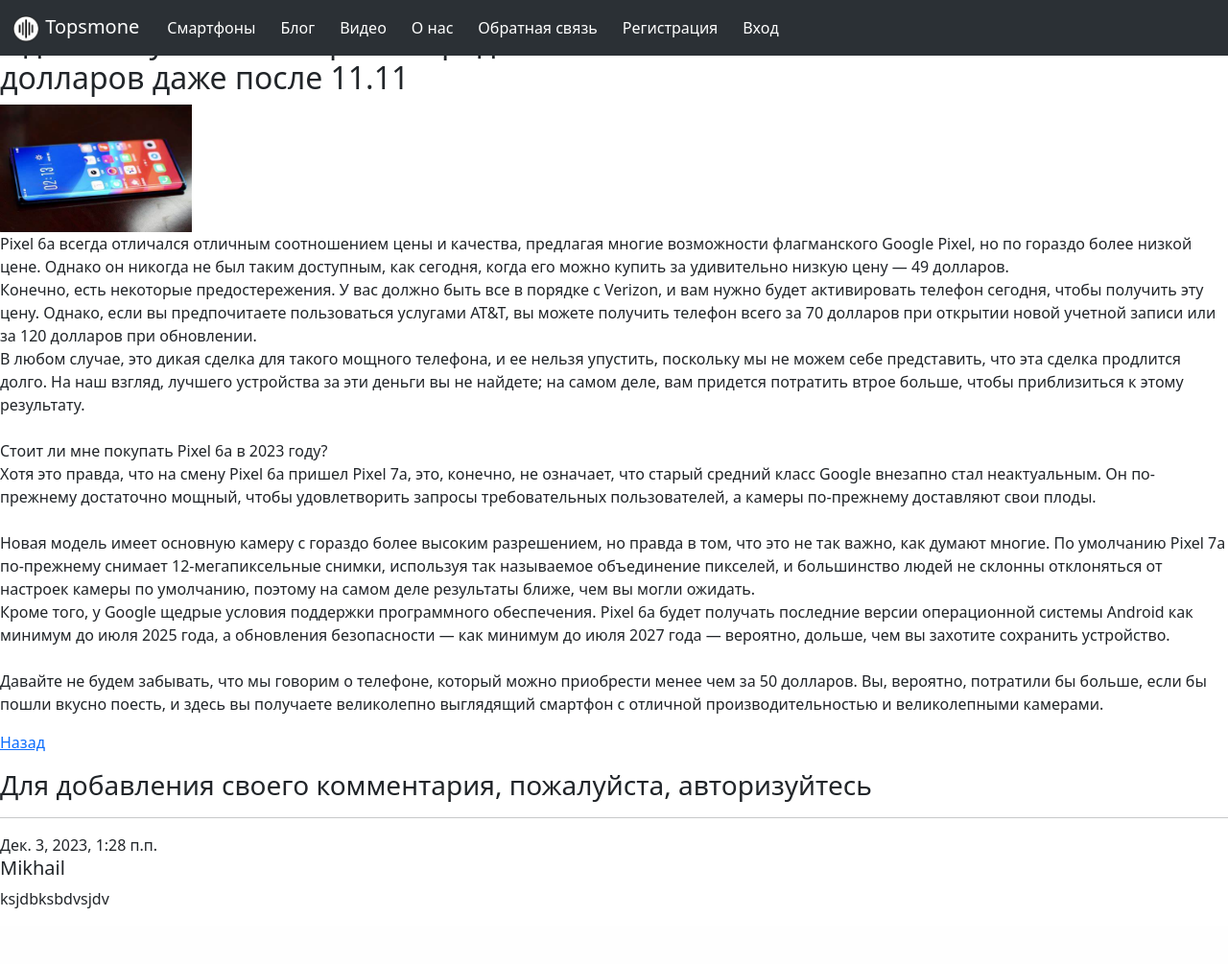
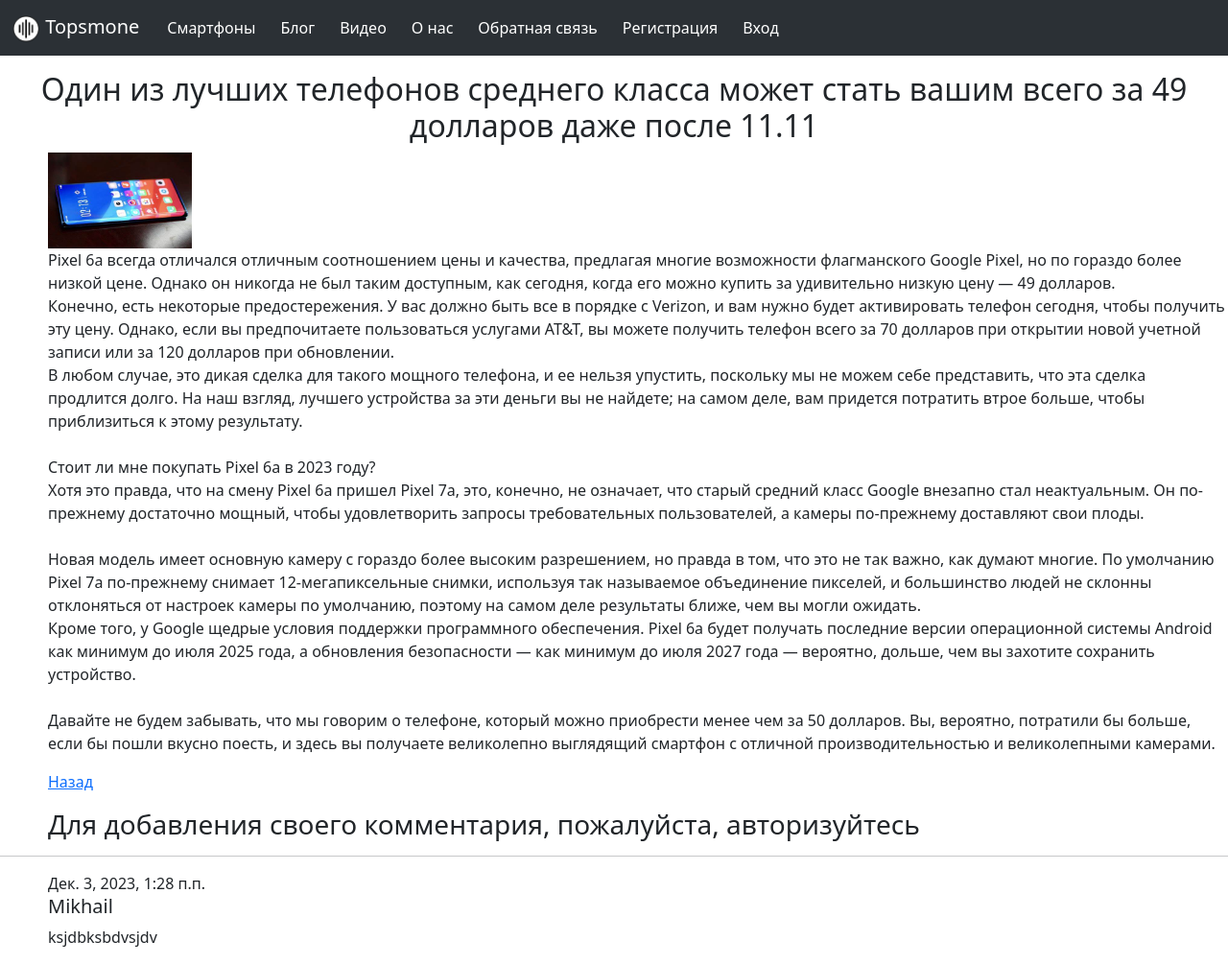
Before and after one commit to Shensitt/Topsmone, a Django app: page /blogpost/1 in a window 1280 px wide. Shown: the whole page at 96% size. Before the commit the page ends 947 px from the top, so only its background shows below. Run offline with Django 3.2, Linux system fonts and the light colour scheme; data comes from the database, SQL or seed files in the repository; both versions use the stored data as it was after the commit; some libraries are stand-ins or nearby versions.

Commit message:
изменения стилей

```diff
--- a/App/templates/App/blogpost.html
+++ b/App/templates/App/blogpost.html
@@ -2,23 +2,23 @@
 {% load static %}
 {% block navbarOnAbout %}
 
-<h2>{{post_1.title}}</h2>
+<h2 style="padding-top:50px; text-align:center">{{post_1.title}}</h2>
 
 {% if post_1.image and post_1.image.url != 'media/temp.lpg' %}
-<img src="{% static 'Images/Links/link2.jpg' %}" alt="Кртинка статьи блога" width="200" />
+<img style="padding-left:50px" src="{% static 'Images/Links/link2.jpg' %}" alt="Кртинка статьи блога" width="200" />
 {% endif %}
 
-<p>{{post_1.content|linebreaksbr}}</p>
+<p style="padding-left:50px">{{post_1.content|linebreaksbr}}</p>
 <p>
-    <a href="{% url 'blog' %}">
+    <a style="padding-left:50px" href="{% url 'blog' %}">
         Назад
     </a>
 </p>
 {% if user.is_authenticated %}
 
-<h3>Добавить комментарий</h3>
+<h3 style ="padding-left:50px">Добавить комментарий</h3>
 
-<form method="POST">
+<form style="padding-left:50px" method="POST">
     {% csrf_token %} {# защита от атак CSRF#}
 
     <div>
@@ -33,7 +33,7 @@
 
 {% else %}
 
-<h3> Для добавления своего комментария, пожалуйста, авторизуйтесь </h3>
+<h3 style="padding-left:50px"> Для добавления своего комментария, пожалуйста, авторизуйтесь </h3>
 
 {% endif %}
 
@@ -41,11 +41,11 @@
 
 <hr />
 
-<h7> {{comment.date}} </h7>
+<h7 style="padding-left:50px"> {{comment.date}} </h7>
 
-<h5> {{comment.author}} </h5>
+<h5 style="padding-left:50px"> {{comment.author}} </h5>
 
-<p> {{comment.text|linebreaksbr}} </p>
+<p style="padding-left:50px"> {{comment.text|linebreaksbr}} </p>
 
 {% endfor %}
 {% endblock navbarOnAbout %}
--- a/App/views.py
+++ b/App/views.py
@@ -129,7 +129,7 @@ def newpost(request):
     if request.method=="POST":
         blogform=BlogForm(request.POST, request.FILES)
         if blogform.is_valid():
-            blog_f=blogform_save(commit=False)
+            blog_f=blogform.save(commit=False)
             blog_f.posted=datetime.now()
             blog_f.autor = request.user
             blog_f.save()
--- a/Topsmone/urls.py
+++ b/Topsmone/urls.py
@@ -42,12 +42,11 @@ urlpatterns = [
     path('phones',phones_page),
     path('contacts', anketa),
     path('registration', registration, name='registration'),
-    # path('login/registration', registration, name='registration'),
     path('blog', views.blog, name='blog'),
     path('newpost', views.newpost, name='newpost'),
     path('videopost', views.videopost, name='videopost'),
     path('blogpost/<int:parametr>',views.blogpost, name='blogpost'),
-    path('login',
+    path('login/',
          LoginView.as_view
          (
              template_name='login.html',
@@ -59,7 +58,7 @@ urlpatterns = [
              }
          ),
          name='login'),
-    path('logout', LogoutView.as_view(next_page='/'), name='logout')
+    path('logout/', LogoutView.as_view(next_page='/'), name='logout')
 ]
 
 urlpatterns+=static(settings.MEDIA_URL, document_root=settings.MEDIA_ROOT)
```
Also changed, not shown: db.sqlite3, media/huaweinova12ultra.jpg (added), media/oppo.jpg (added), media/pixel6a.jpeg (added), static/Images/huaweinova12ultra.jpg (added), static/Images/oppo.jpg (added), static/Images/pixel6a.jpeg (added).
